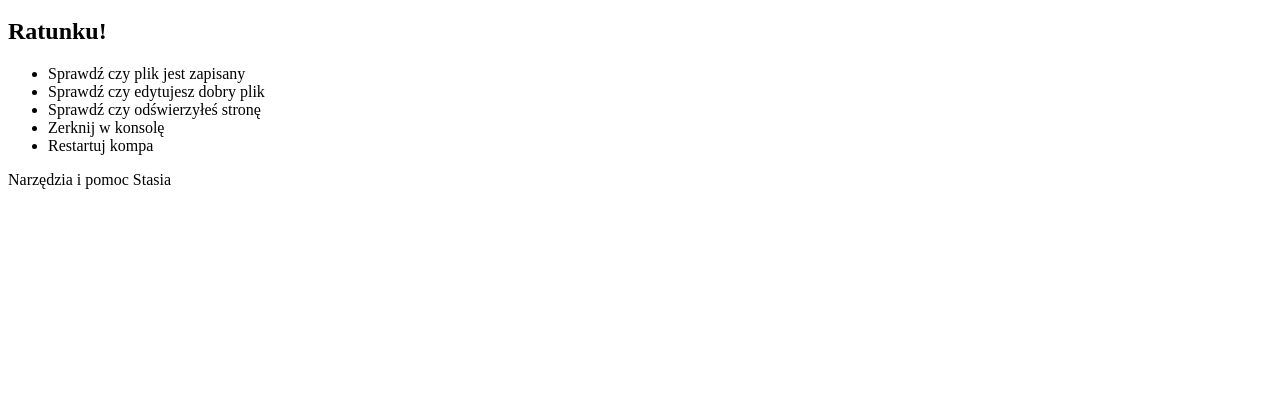
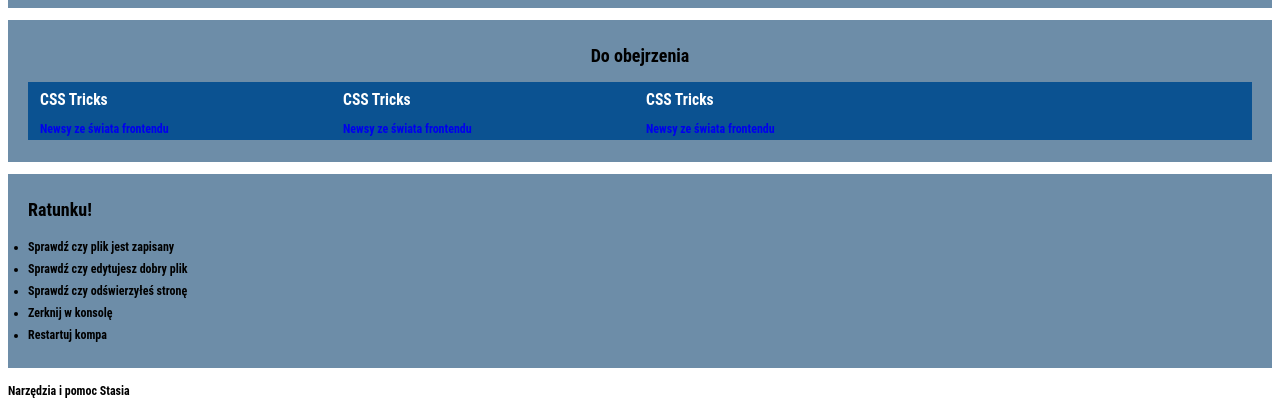
Before and after one commit to ztach/moj_starter, a plain HTML site: page index.html in a window 1280 px wide. Shown: the part 596-1006 px from the top of the page. Before the commit the page ends 800 px from the top, so only its background shows below. Drawn offline with Linux system fonts and the light colour scheme; the site is published under a folder, as on GitHub Pages, so addresses that start at the root find nothing.

Commit message:
Update index.html

```diff
--- a/index.html
+++ b/index.html
@@ -6,7 +6,7 @@
   <title></title>
   <meta name="description" content="">
   <meta name="viewport" content="width=device-width, initial-scale=1">
-  <link rel="stylesheet" href="/css/main.css">
+  <link rel="stylesheet" href="./css/main.css">
  </head>
  <body>
   <header class="header">
@@ -133,6 +133,6 @@
    	Narzędzia i pomoc Stasia
    </footer>
 
-   <script src="/js/app.js"></script>
+   <script src="./js/app.js"></script>
    </body>
  </html>
```
